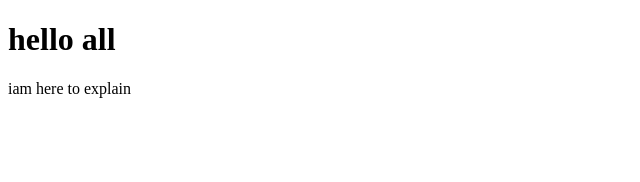
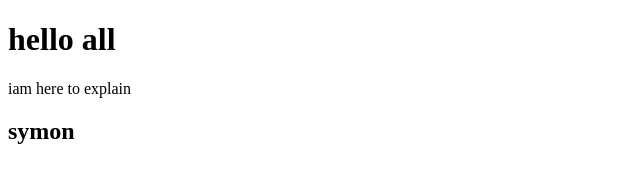
Before and after one commit to symonpeta/vision, a plain HTML site: page file2.html in a window 1280 px wide. Shown: the whole page, without its empty margins (0-640 px from the left). Drawn offline with Linux system fonts and the light colour scheme.

Commit message:
commit from branch1

```diff
--- a/file2.html
+++ b/file2.html
@@ -9,5 +9,6 @@
 
     <h1>hello all</h1>
     <p> iam here to explain</p>
+    <h2>symon</h2>
 </body>
 </html>
```
